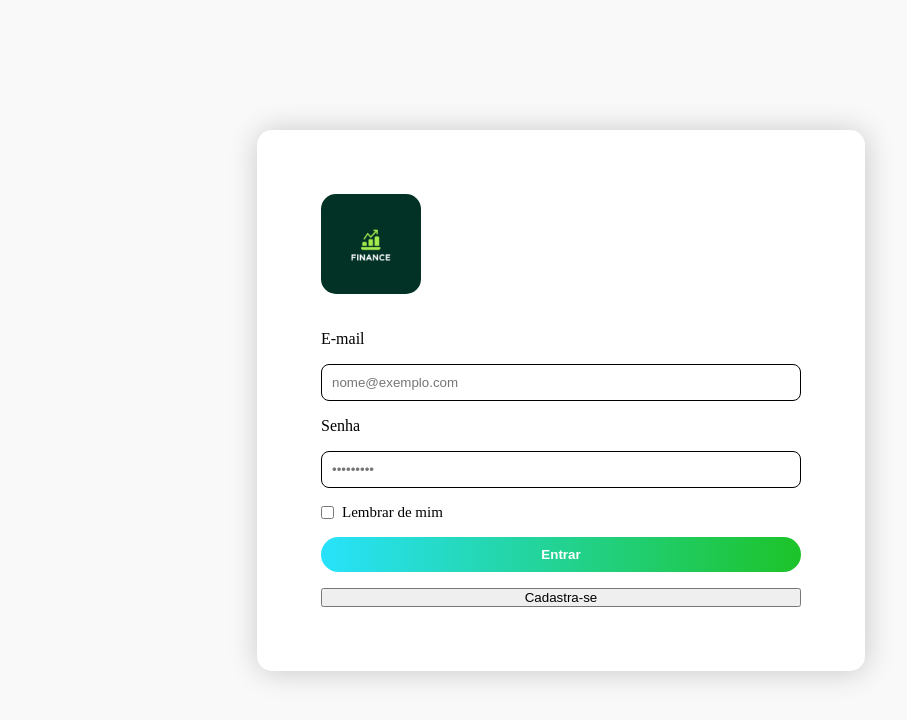
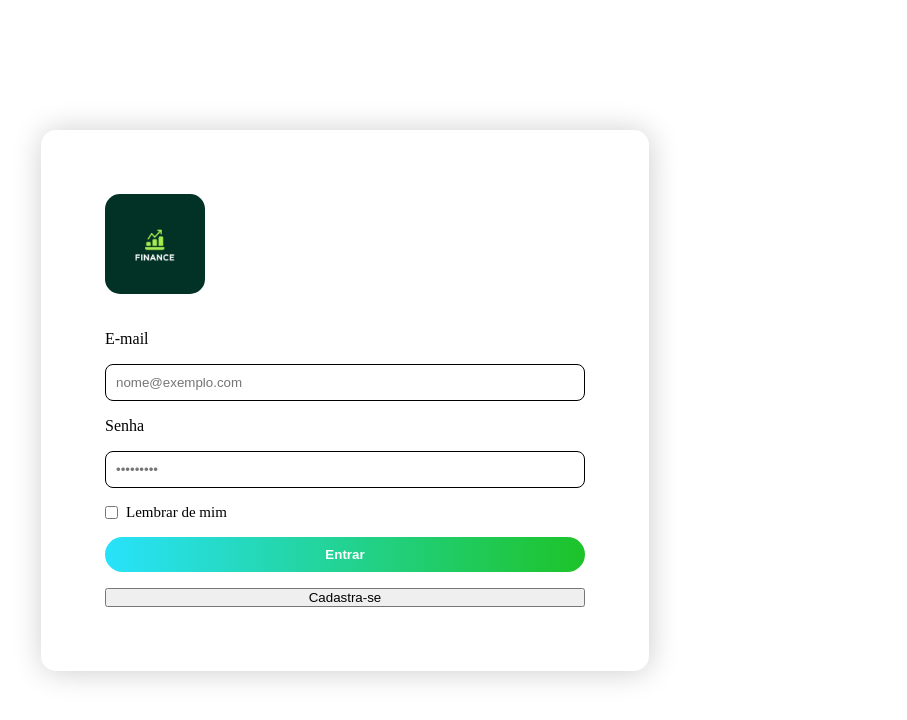
Before and after one commit to CaioRen4to/FinanceAgenda, an Angular app: page /login in a window 1280 px wide. Shown: the top 720 px of the page, without its empty margins (295-1202 px from the left). Built offline with nearby package versions, Linux system fonts and the light colour scheme.

Commit message:
Alteração do Css no login
Alteração feita só no Css

```diff
--- a/src/app/pages/LoginComponent/tela-login-component/tela-login-component.css
+++ b/src/app/pages/LoginComponent/tela-login-component/tela-login-component.css
@@ -1,10 +1,12 @@
 .login {
-  display: flex;
-  justify-content: flex-end;
-  align-items: center;
-  padding-right: 120px;
-  min-height: 100vh;
-  background: #f9f9f9;
+    display: flex;
+    flex-direction: column;
+    align-items: center;
+    align-content: center;
+    justify-content: center;
+    width: 100%;
+    height: 100vh;
+    background-color: #fff;
 }
 
 .login-box {
@@ -17,9 +19,9 @@
 }
 
 .login-logo {
-  width: 100px;
-  margin-bottom: 2rem;
-  border-radius: 15px;
+    width: 100px;
+    margin-bottom: 2rem;
+    border-radius: 15px;
 }
 
 form {
@@ -42,6 +44,7 @@ input[type="password"] {
   gap: 0.5rem;
   font-size: 15px;
   color: #000000;
+  cursor: pointer;
 }
 
 .btn-login {
@@ -51,11 +54,13 @@ input[type="password"] {
   border-radius: 30px;
   padding: 10px;
   font-weight: bold;
+  transition: all linear 160ms;
   cursor: pointer;
 }
 
 .btn-login:hover {
   opacity: 1;
+  transform: scale(1.05);
 }
 
 .error {
@@ -63,3 +68,19 @@ input[type="password"] {
   font-size: 14px;
   margin-top: 1rem;
 }
+
+.btn-cadastro {
+  background: linear-gradient(90deg, #28e2fb, #1dc328);
+  color: #ffffff;
+  border: none;
+  border-radius: 30px;
+  padding: 10px;
+  font-weight: bold;
+  transition: all linear 160ms;
+  cursor: pointer;
+}
+
+.btn-cadastro:hover {
+  opacity: 1;
+  transform: scale(1.05);
+}
```
